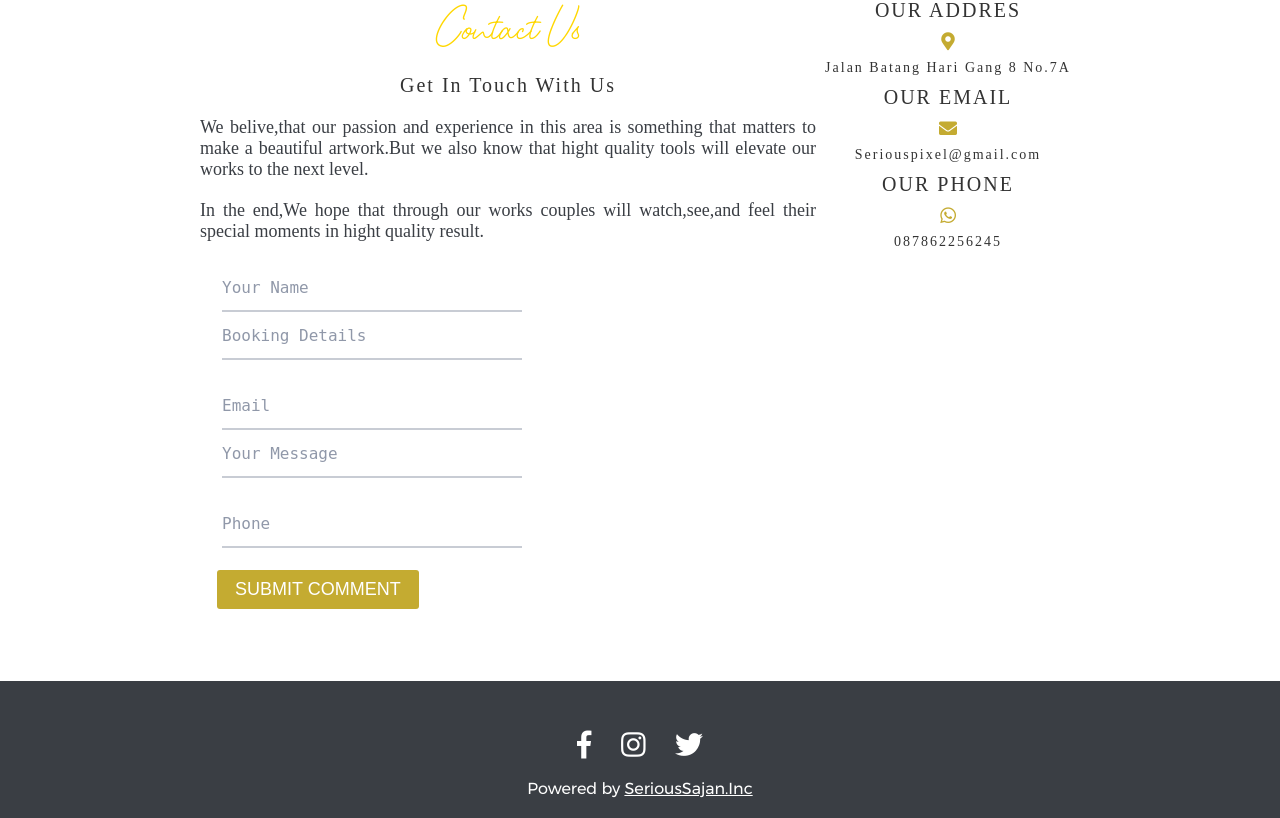
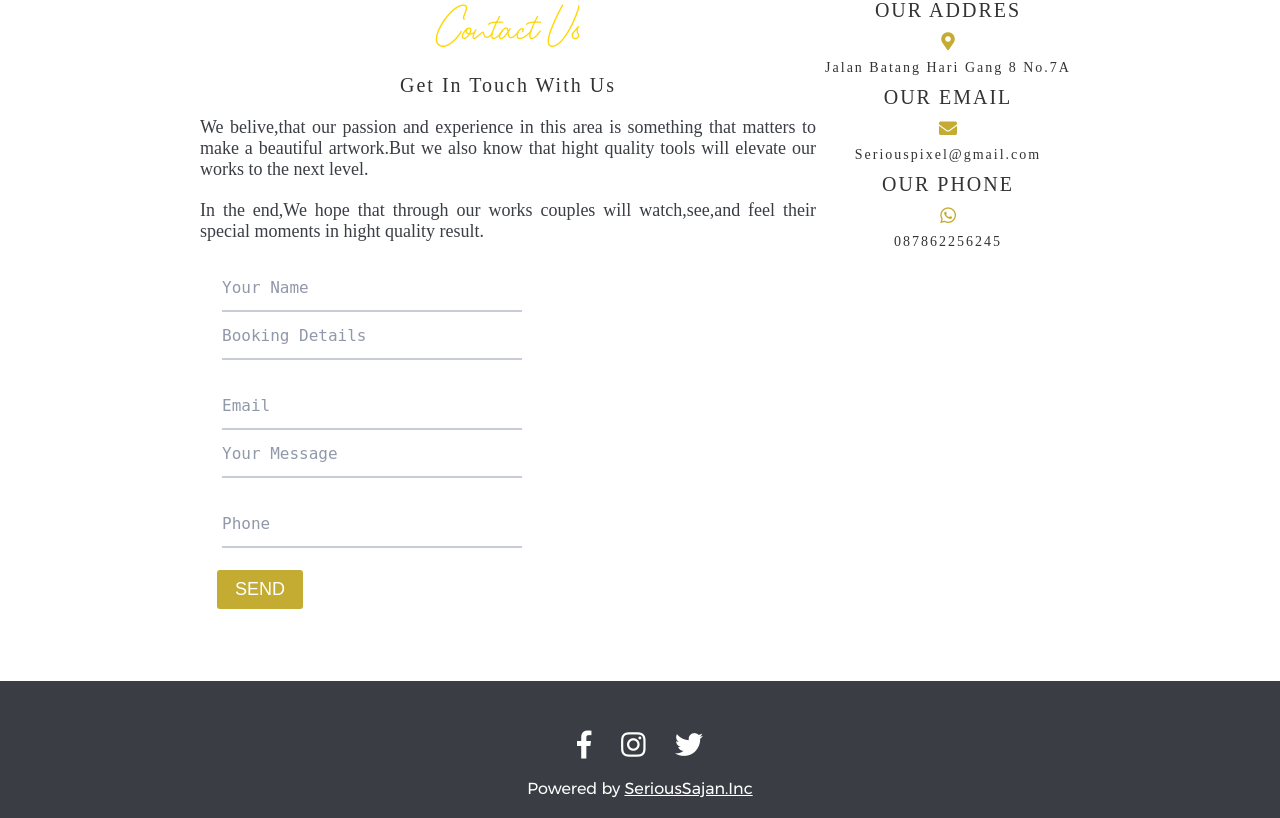
Before and after one commit to aldhipradana/SeriousPixel, a PHP site: page /index.php?page=contact in a window 1280 px wide. Shown: the part 351-1169 px from the top of the page. Run offline with PHP 8.4, Linux system fonts and the light colour scheme; some web fonts are replaced.

Commit message:
Edit Gallery, Contact, index.. presentasi uts kemarin

```diff
--- a/assets/css/gallery.css
+++ b/assets/css/gallery.css
@@ -32,7 +32,7 @@ section.GallerySection-2{
 section.GallerySection-2 .row-1 {
     background: #fff;
     width: 900px;
-    margin : 0 auto 20px;
+    margin : 0 auto;
     height : auto;
     padding : 20px 20px 0px 20px;
 }
--- a/assets/template/page/contact.php
+++ b/assets/template/page/contact.php
@@ -51,7 +51,7 @@
                 </tr>
                 <tr>
                     <td class="submit">
-                    <input type="submit" value="Submit Comment" name="post" id="comment-submit" class="button">
+                    <input type="submit" value="Send" name="post" id="comment-submit" class="button">
                     </td>
                 </tr>
 
--- a/index.php
+++ b/index.php
@@ -23,7 +23,6 @@
                     include_once('assets\template\page\contact.php');
                     break;
                 case 'login':
-                    include_once('assets\template\header.php');
                     include_once('assets\template\login.php');
                     break;
                 case 'gallery-list':
```
